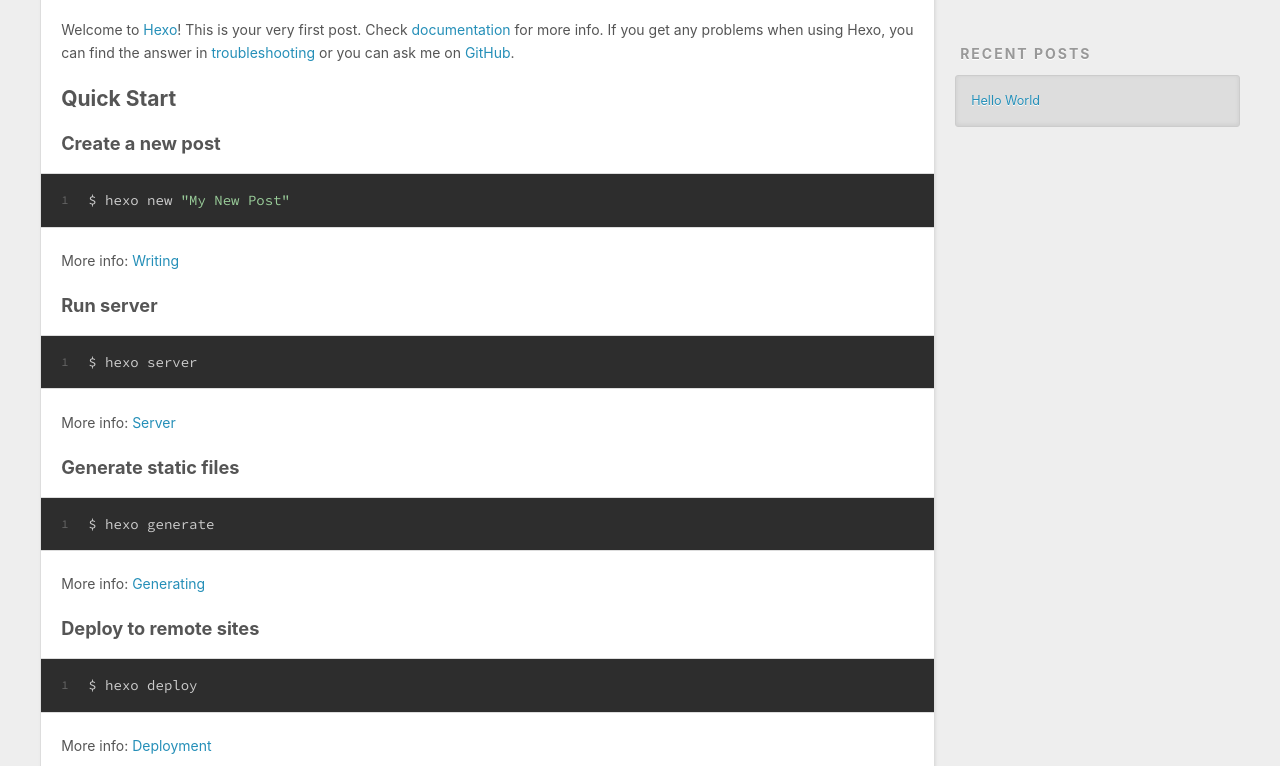
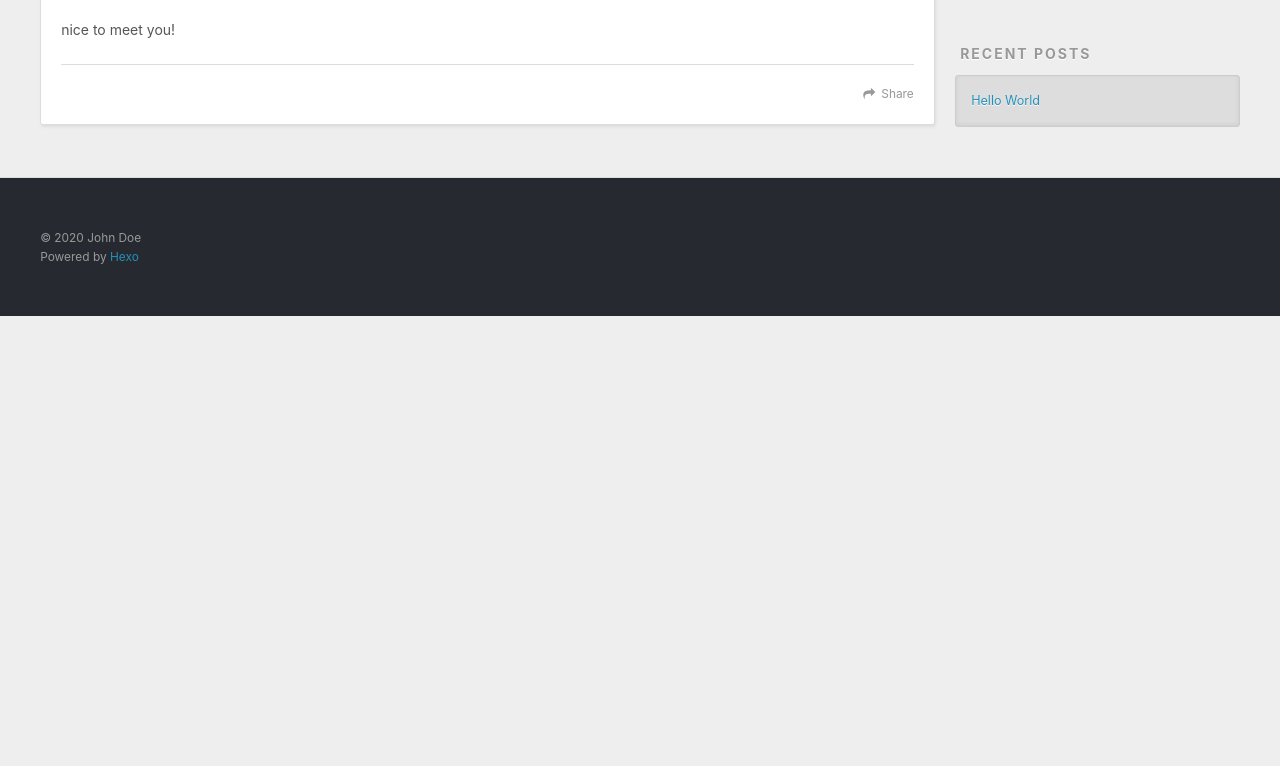
Before and after one commit to M-HongLin/M-HongLin.github.io, a plain HTML site: page 2020/03/12/hello-world/index.html in a window 1280 px wide. Shown: the part 434-1200 px from the top of the page. After the commit the page ends 800 px from the top, so only its background shows below. Drawn offline with nearby package versions, Linux system fonts and the light colour scheme.

Commit message:
Site updated: 2020-03-12 20:34:31

```diff
--- a/2020/03/12/hello-world/index.html
+++ b/2020/03/12/hello-world/index.html
@@ -7,15 +7,15 @@
 
   <title>Hello World | Hexo</title>
   <meta name="viewport" content="width=device-width, initial-scale=1, maximum-scale=1">
-  <meta name="description" content="Welcome to Hexo! This is your very first post. Check documentation for more info. If you get any problems when using Hexo, you can find the answer in troubleshooting or you can ask me on GitHub. Quick">
+  <meta name="description" content="nice to meet you!">
 <meta property="og:type" content="article">
 <meta property="og:title" content="Hello World">
 <meta property="og:url" content="http://yoursite.com/2020/03/12/hello-world/index.html">
 <meta property="og:site_name" content="Hexo">
-<meta property="og:description" content="Welcome to Hexo! This is your very first post. Check documentation for more info. If you get any problems when using Hexo, you can find the answer in troubleshooting or you can ask me on GitHub. Quick">
+<meta property="og:description" content="nice to meet you!">
 <meta property="og:locale" content="en_US">
 <meta property="article:published_time" content="2020-03-12T09:45:04.017Z">
-<meta property="article:modified_time" content="2020-03-12T09:45:04.017Z">
+<meta property="article:modified_time" content="2020-03-12T12:34:02.657Z">
 <meta property="article:author" content="John Doe">
 <meta name="twitter:card" content="summary">
 
@@ -88,19 +88,7 @@
 
     <div class="article-entry" itemprop="articleBody">
 
-        <p>Welcome to <a href="https://hexo.io/" target="_blank" rel="noopener">Hexo</a>! This is your very first post. Check <a href="https://hexo.io/docs/" target="_blank" rel="noopener">documentation</a> for more info. If you get any problems when using Hexo, you can find the answer in <a href="https://hexo.io/docs/troubleshooting.html" target="_blank" rel="noopener">troubleshooting</a> or you can ask me on <a href="https://github.com/hexojs/hexo/issues" target="_blank" rel="noopener">GitHub</a>.</p>
-<h2 id="Quick-Start"><a href="#Quick-Start" class="headerlink" title="Quick Start"></a>Quick Start</h2><h3 id="Create-a-new-post"><a href="#Create-a-new-post" class="headerlink" title="Create a new post"></a>Create a new post</h3><figure class="highlight bash"><table><tr><td class="gutter"><pre><span class="line">1</span><br></pre></td><td class="code"><pre><span class="line">$ hexo new <span class="string">"My New Post"</span></span><br></pre></td></tr></table></figure>
-
-<p>More info: <a href="https://hexo.io/docs/writing.html" target="_blank" rel="noopener">Writing</a></p>
-<h3 id="Run-server"><a href="#Run-server" class="headerlink" title="Run server"></a>Run server</h3><figure class="highlight bash"><table><tr><td class="gutter"><pre><span class="line">1</span><br></pre></td><td class="code"><pre><span class="line">$ hexo server</span><br></pre></td></tr></table></figure>
-
-<p>More info: <a href="https://hexo.io/docs/server.html" target="_blank" rel="noopener">Server</a></p>
-<h3 id="Generate-static-files"><a href="#Generate-static-files" class="headerlink" title="Generate static files"></a>Generate static files</h3><figure class="highlight bash"><table><tr><td class="gutter"><pre><span class="line">1</span><br></pre></td><td class="code"><pre><span class="line">$ hexo generate</span><br></pre></td></tr></table></figure>
-
-<p>More info: <a href="https://hexo.io/docs/generating.html" target="_blank" rel="noopener">Generating</a></p>
-<h3 id="Deploy-to-remote-sites"><a href="#Deploy-to-remote-sites" class="headerlink" title="Deploy to remote sites"></a>Deploy to remote sites</h3><figure class="highlight bash"><table><tr><td class="gutter"><pre><span class="line">1</span><br></pre></td><td class="code"><pre><span class="line">$ hexo deploy</span><br></pre></td></tr></table></figure>
-
-<p>More info: <a href="https://hexo.io/docs/one-command-deployment.html" target="_blank" rel="noopener">Deployment</a></p>
+        <p>nice to meet you!</p>
 
 
     </div>
```
Also changed, not shown: index.html (+1 -13 lines).
